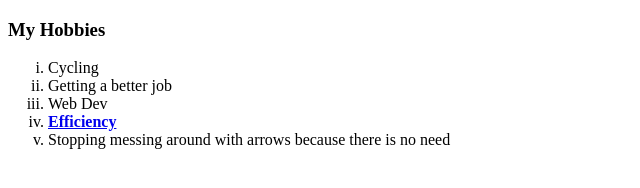
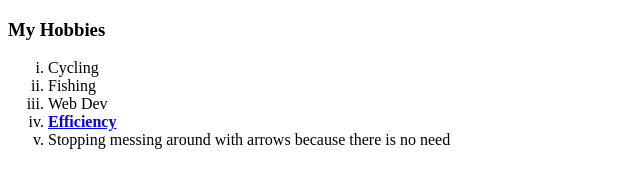
Before and after one commit to JAnglesea/cv, a plain HTML site: page hobbies.html in a window 1280 px wide. Shown: the full height of the page, 0-640 px from the left. Drawn offline with Linux system fonts and the light colour scheme.

```diff
--- a/hobbies.html
+++ b/hobbies.html
@@ -10,7 +10,7 @@
     <h3>My Hobbies</h3>
             <ol type="i">
                 <li>Cycling</li>
-                <li>Getting a better job</li>
+                <li>Fishing</li>
                 <li>Web Dev</li>
                 <li><b><a href="https://www.nhs.uk/mental-health/conditions/obsessive-compulsive-disorder-ocd/overview/#:~:text=Obsessive%20compulsive%20disorder%20(OCD)%20is,usually%20starts%20during%20early%20adulthood.">Efficiency</a></a></b></li>
                 <li>Stopping messing around with arrows because there is no need</li>
```
